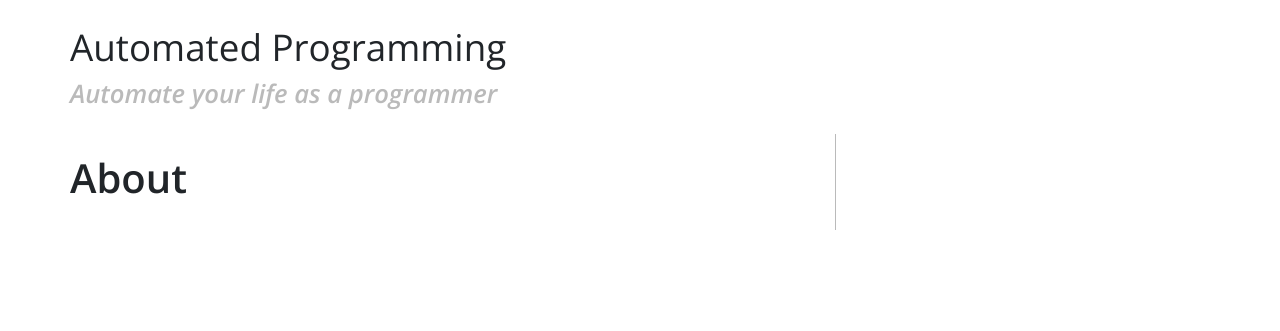
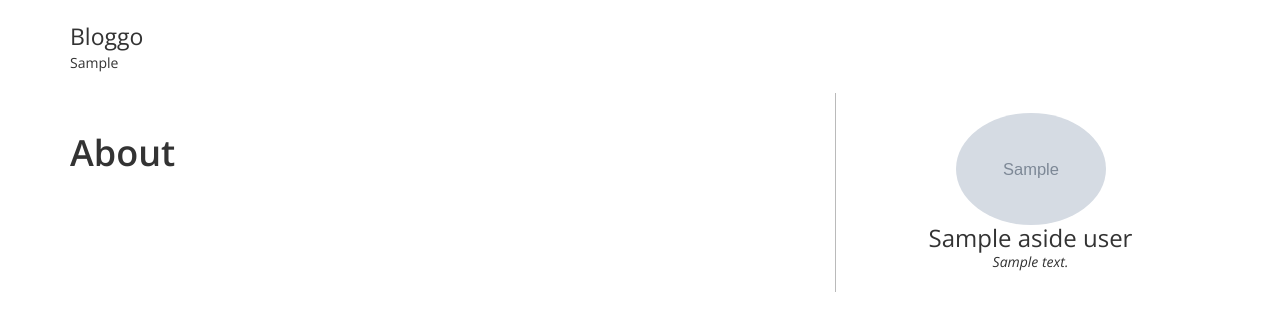
Before and after one commit to apinsard/bloggo, a Django app: template bloggo/templates/bloggo/home.html in a window 1280 px wide. Shown: the top 331 px of the page. Run offline with Django 3.2, Linux system fonts and the light colour scheme; the template is opened without the code that fills it: most values are stand-ins (such as "Sample title", 1, 10 or a date in 2020); grey boxes marked "Sample" are stand-in pictures; some libraries are stand-ins or nearby versions.

Commit message:
Started aside template

```diff
--- a/bloggo/static/css/bloggo.css
+++ b/bloggo/static/css/bloggo.css
@@ -28,6 +28,15 @@
   padding-bottom: 20px;
 }
 
+#aside-user {
+  text-align: center;
+}
+
+#aside-user-picture {
+  width: 100%;
+  max-width: 150px;
+}
+
 @media(min-width: 992px) {
   #page-aside {
     border-left: 1px solid #bababa;
--- a/bloggo/templates/bloggo/layout.html
+++ b/bloggo/templates/bloggo/layout.html
@@ -13,15 +13,28 @@
     {% block body %}
       <div class="container-fluid">
         <header id="page-header">
-          <div class="site-name">Automated Programming</div>
-          <div class="site-moto">Automate your life as a programmer</div>
+          <div class="site-name">{{ site_name|default:"Bloggo" }}</div>
+          {% if site_tagline %}<div class="site-tagline">{{ site_tagline }}</div>{% endif %}
         </header>
         <div class="row">
           <main id="page-main" class="col-lg-8 col-xl-8">
             {% block main %}{% endblock %}
           </main>
           <aside id="page-aside" class="col-lg-4 col-xl-4">
-            {% block aside %}{% endblock %}
+            {% block aside %}
+              <section id="aside-user">
+                <div class="row">
+                  <div class="col-xs-12 col-sm-4 col-lg-12">
+                    <img id="aside-user-picture" src="{{ aside_user.picture.url }}" alt="{{ aside_user.get_short_name }}"class="img-circle">
+                  </div>
+                  <div class="col-xs-12 col-sm-8 col-lg-12">
+                    <b class="h3">{{ aside_user.get_short_name }}</b>
+                    {% if aside_user.short_description %}<br><i>{{ aside_user.short_description }}</i>{% endif %}
+                    {% if aside_user.website %}<br>{{ aside_user.get_website_link }}{% endif %}
+                  </div>
+                </div>
+              </section>
+            {% endblock %}
           </aside>
         </div>
       </div>
```
Also changed, not shown: bloggo/models.py (+10 -0 lines), bloggo/views.py (+16 -2 lines).
